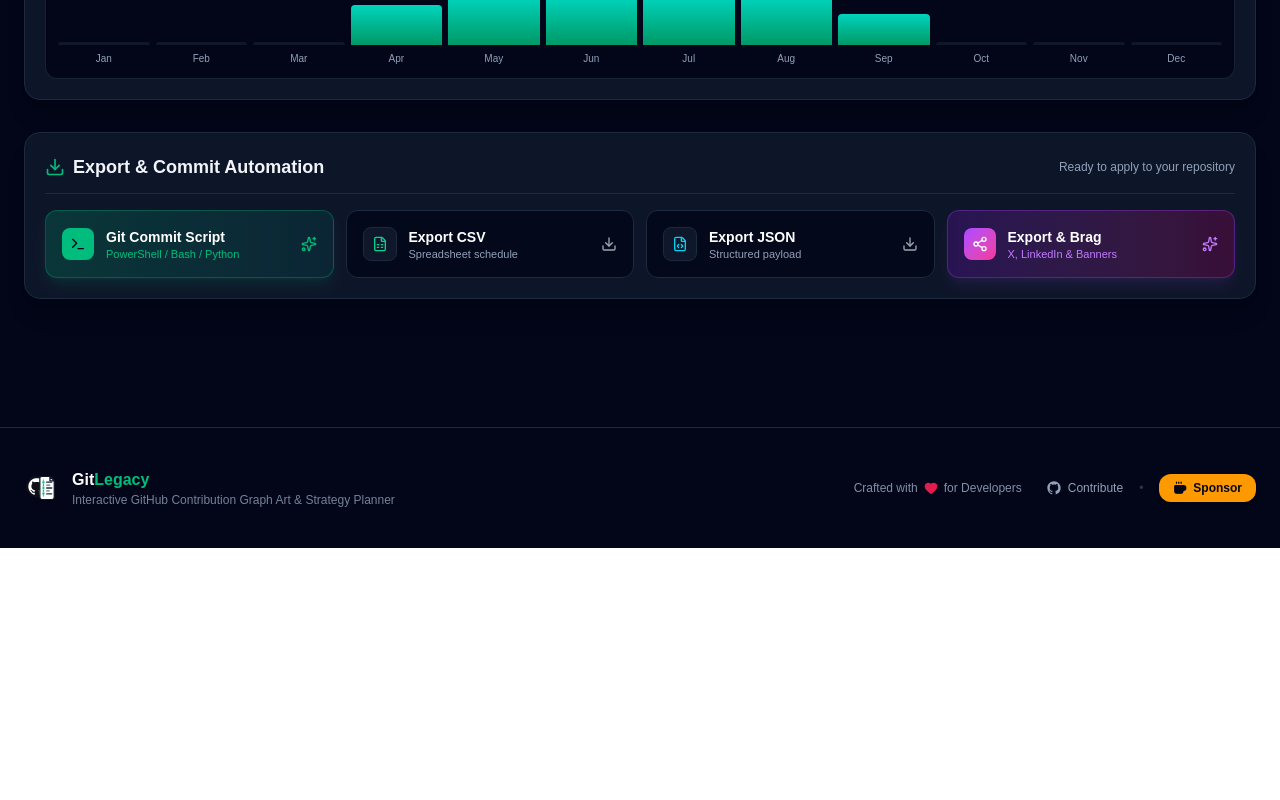
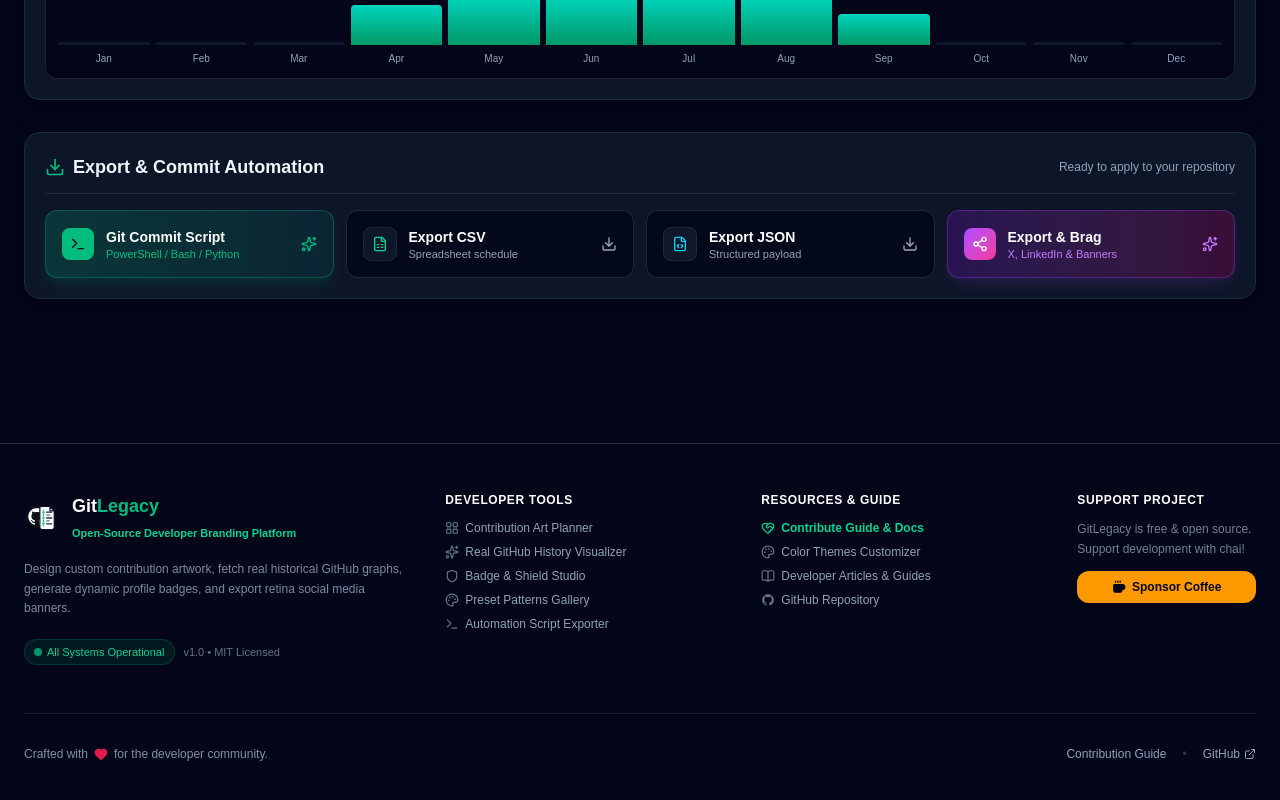
Before and after one commit to Sukhman369/githublegacy, a Next.js app: page / in a window 1280 px wide. Shown: the part 2495-3295 px from the top of the page. Before the commit the page ends 3043 px from the top, so only its background shows below. Built offline with nearby package versions, Linux system fonts and the light colour scheme.

Commit message:
feat(footer): overhaul footer into a comprehensive 4-column professional platform footer

```diff
--- a/src/components/Footer.tsx
+++ b/src/components/Footer.tsx
@@ -1,7 +1,8 @@
 'use client';
 
 import React, { useState } from 'react';
-import { Heart, Coffee } from 'lucide-react';
+import Link from 'next/link';
+import { Heart, Coffee, Shield, Sparkles, BookOpen, Terminal, LayoutGrid, Palette, ExternalLink, HeartHandshake } from 'lucide-react';
 import { GitLegacyLogo } from './GitLegacyLogo';
 import { useTheme } from '../context/ThemeContext';
 import { SponsorModal } from './SponsorModal';
@@ -18,49 +19,155 @@ export const Footer: React.FC = () => {
 
   return (
     <footer
-      className={`mt-16 border-t py-10 px-4 sm:px-6 transition-colors ${
+      className={`mt-20 border-t transition-colors ${
         isDarkMode ? 'border-slate-800 bg-slate-950 text-slate-400' : 'border-slate-200 bg-slate-100 text-slate-600'
       }`}
     >
-      <div className="mx-auto max-w-7xl flex flex-col md:flex-row items-center justify-between gap-6">
+      <div className="mx-auto max-w-7xl px-4 py-12 sm:px-6 space-y-12">
+        {/* Top Section: 4-Column Professional Grid */}
+        <div className="grid grid-cols-1 md:grid-cols-2 lg:grid-cols-12 gap-8">
+          {/* Column 1: Brand & Tagline (4 cols) */}
+          <div className="lg:col-span-4 space-y-4">
             <div className="flex items-center gap-3">
               <GitLegacyLogo className="h-9 w-9" size={36} />
               <div>
-            <div className={`font-mono text-base font-extrabold ${isDarkMode ? 'text-white' : 'text-slate-900'}`}>
+                <div className={`font-mono text-lg font-extrabold ${isDarkMode ? 'text-white' : 'text-slate-900'}`}>
                   Git<span className="text-emerald-500">Legacy</span>
                 </div>
-            <p className="text-xs opacity-80">
-              Interactive GitHub Contribution Graph Art & Strategy Planner
-            </p>
+                <span className="text-[11px] font-semibold text-emerald-400">Open-Source Developer Branding Platform</span>
               </div>
             </div>
 
-        <div className="flex flex-col sm:flex-row items-center gap-4 sm:gap-6 text-xs w-full sm:w-auto text-center sm:text-left">
-          <span className="flex items-center justify-center gap-1.5 opacity-90">
-            Crafted with <Heart className="h-3.5 w-3.5 text-rose-500 fill-rose-500 animate-pulse" /> for Developers
+            <p className="text-xs leading-relaxed opacity-85 max-w-sm">
+              Design custom contribution artwork, fetch real historical GitHub graphs, generate dynamic profile badges, and export retina social media banners.
+            </p>
+
+            <div className="flex items-center gap-2 pt-1">
+              <span className="inline-flex items-center gap-1.5 px-2.5 py-1 rounded-full text-[11px] font-medium bg-emerald-500/10 text-emerald-400 border border-emerald-500/20">
+                <span className="h-1.5 w-1.5 rounded-full bg-emerald-400 animate-ping" />
+                All Systems Operational
               </span>
+              <span className="text-[11px] opacity-70">v1.0 • MIT Licensed</span>
+            </div>
+          </div>
 
-          <div className="flex items-center justify-center gap-4">
+          {/* Column 2: Developer Tools (3 cols) */}
+          <div className="lg:col-span-3 space-y-3">
+            <h4 className={`text-xs font-bold uppercase tracking-wider ${isDarkMode ? 'text-white' : 'text-slate-900'}`}>
+              Developer Tools
+            </h4>
+            <ul className="space-y-2 text-xs">
+              <li>
+                <Link href="/#planner-studio" className="hover:text-emerald-400 transition-colors flex items-center gap-1.5">
+                  <LayoutGrid className="w-3.5 h-3.5 text-slate-500" />
+                  <span>Contribution Art Planner</span>
+                </Link>
+              </li>
+              <li>
+                <Link href="/badges#real-history" className="hover:text-emerald-400 transition-colors flex items-center gap-1.5">
+                  <Sparkles className="w-3.5 h-3.5 text-slate-500" />
+                  <span>Real GitHub History Visualizer</span>
+                </Link>
+              </li>
+              <li>
+                <Link href="/badges" className="hover:text-emerald-400 transition-colors flex items-center gap-1.5">
+                  <Shield className="w-3.5 h-3.5 text-slate-500" />
+                  <span>Badge & Shield Studio</span>
+                </Link>
+              </li>
+              <li>
+                <Link href="/presets" className="hover:text-emerald-400 transition-colors flex items-center gap-1.5">
+                  <Palette className="w-3.5 h-3.5 text-slate-500" />
+                  <span>Preset Patterns Gallery</span>
+                </Link>
+              </li>
+              <li>
+                <Link href="/script-generator" className="hover:text-emerald-400 transition-colors flex items-center gap-1.5">
+                  <Terminal className="w-3.5 h-3.5 text-slate-500" />
+                  <span>Automation Script Exporter</span>
+                </Link>
+              </li>
+            </ul>
+          </div>
+
+          {/* Column 3: Resources & Community (3 cols) */}
+          <div className="lg:col-span-3 space-y-3">
+            <h4 className={`text-xs font-bold uppercase tracking-wider ${isDarkMode ? 'text-white' : 'text-slate-900'}`}>
+              Resources & Guide
+            </h4>
+            <ul className="space-y-2 text-xs">
+              <li>
+                <Link href="/contribute" className="hover:text-emerald-400 transition-colors font-bold text-emerald-400 flex items-center gap-1.5">
+                  <HeartHandshake className="w-3.5 h-3.5" />
+                  <span>Contribute Guide & Docs</span>
+                </Link>
+              </li>
+              <li>
+                <Link href="/themes" className="hover:text-emerald-400 transition-colors flex items-center gap-1.5">
+                  <Palette className="w-3.5 h-3.5 text-slate-500" />
+                  <span>Color Themes Customizer</span>
+                </Link>
+              </li>
+              <li>
+                <Link href="/blog" className="hover:text-emerald-400 transition-colors flex items-center gap-1.5">
+                  <BookOpen className="w-3.5 h-3.5 text-slate-500" />
+                  <span>Developer Articles & Guides</span>
+                </Link>
+              </li>
+              <li>
                 <a
                   href="https://github.com/Sukhman369/githublegacy.git"
                   target="_blank"
                   rel="noopener noreferrer"
-              className="inline-flex items-center gap-1.5 hover:text-emerald-400 transition-colors font-medium"
+                  className="hover:text-emerald-400 transition-colors flex items-center gap-1.5"
                 >
-              <GithubIcon className="h-4 w-4" />
-              <span>Contribute</span>
+                  <GithubIcon className="w-3.5 h-3.5 text-slate-500" />
+                  <span>GitHub Repository</span>
                 </a>
+              </li>
+            </ul>
+          </div>
 
-            <span className="opacity-30">•</span>
-
+          {/* Column 4: Support & Sponsorship (2 cols) */}
+          <div className="lg:col-span-2 space-y-3">
+            <h4 className={`text-xs font-bold uppercase tracking-wider ${isDarkMode ? 'text-white' : 'text-slate-900'}`}>
+              Support Project
+            </h4>
+            <p className="text-xs opacity-80 leading-relaxed">
+              GitLegacy is free & open source. Support development with chai!
+            </p>
             <button
               onClick={() => setIsSponsorModalOpen(true)}
-              className="inline-flex items-center gap-1.5 px-3.5 py-1.5 rounded-xl bg-amber-500 hover:bg-amber-400 text-slate-950 font-extrabold shadow-md hover:scale-105 transition-all text-xs"
-              title="Support GitLegacy (Domestic & International)"
+              className="w-full py-2 px-3 rounded-xl bg-amber-500 hover:bg-amber-400 text-slate-950 font-extrabold shadow-md hover:scale-105 transition-all text-xs flex items-center justify-center gap-1.5"
             >
               <Coffee className="h-3.5 w-3.5 fill-slate-950" />
-              <span>Sponsor</span>
+              <span>Sponsor Coffee</span>
             </button>
+          </div>
+        </div>
+
+        {/* Bottom Bar: Copyright & Attribution */}
+        <div className="pt-8 border-t border-slate-800/60 flex flex-col sm:flex-row items-center justify-between gap-4 text-xs">
+          <div className="flex items-center gap-1.5 opacity-90">
+            <span>Crafted with</span>
+            <Heart className="h-3.5 w-3.5 text-rose-500 fill-rose-500 animate-pulse" />
+            <span>for the developer community.</span>
+          </div>
+
+          <div className="flex items-center gap-4">
+            <Link href="/contribute" className="hover:text-emerald-400 transition-colors">
+              Contribution Guide
+            </Link>
+            <span className="opacity-30">•</span>
+            <a
+              href="https://github.com/Sukhman369/githublegacy.git"
+              target="_blank"
+              rel="noopener noreferrer"
+              className="hover:text-emerald-400 transition-colors flex items-center gap-1"
+            >
+              <span>GitHub</span>
+              <ExternalLink className="w-3 h-3" />
+            </a>
           </div>
         </div>
       </div>
```
Lines whose indentation alone changed are shown as unchanged.
